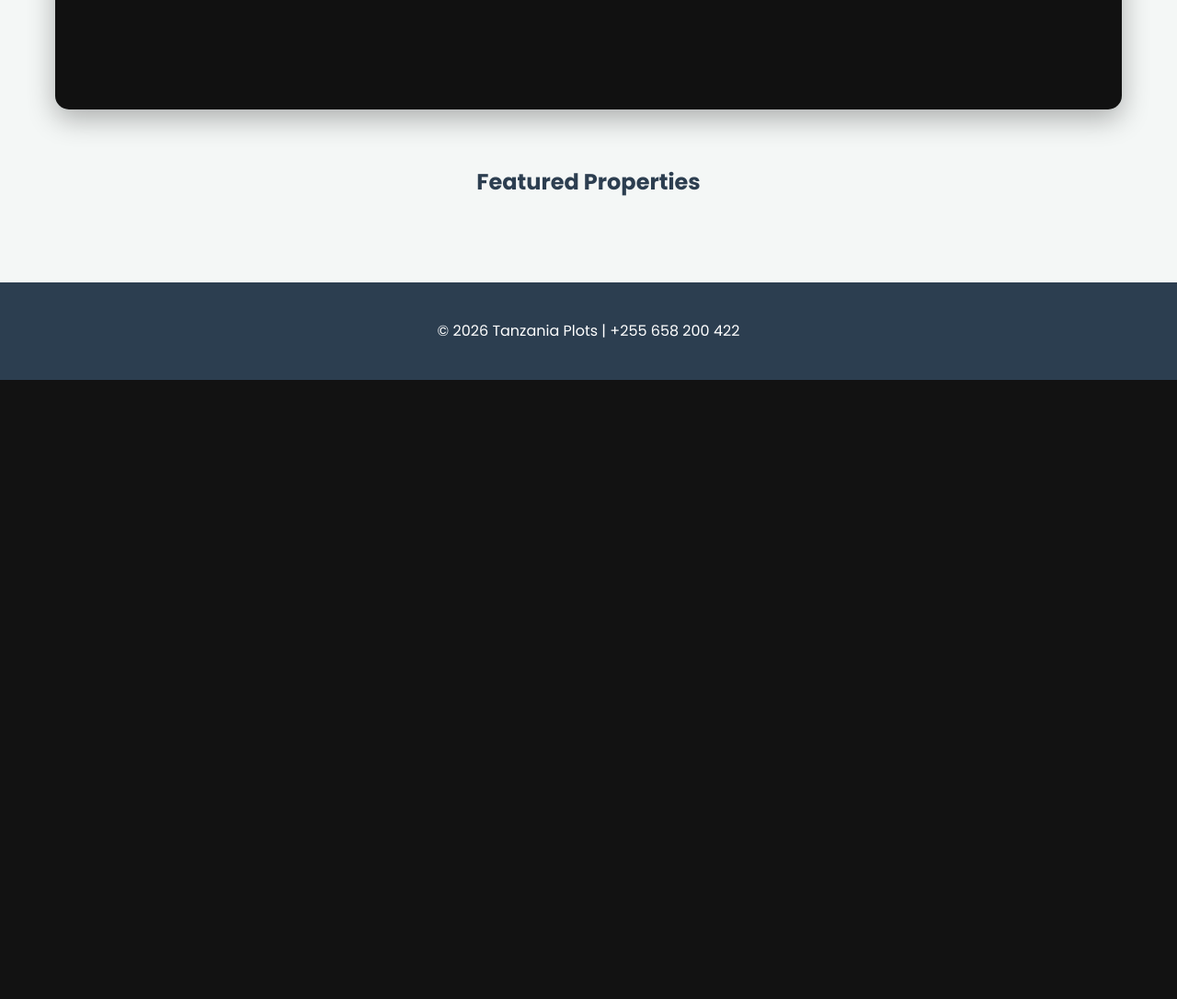
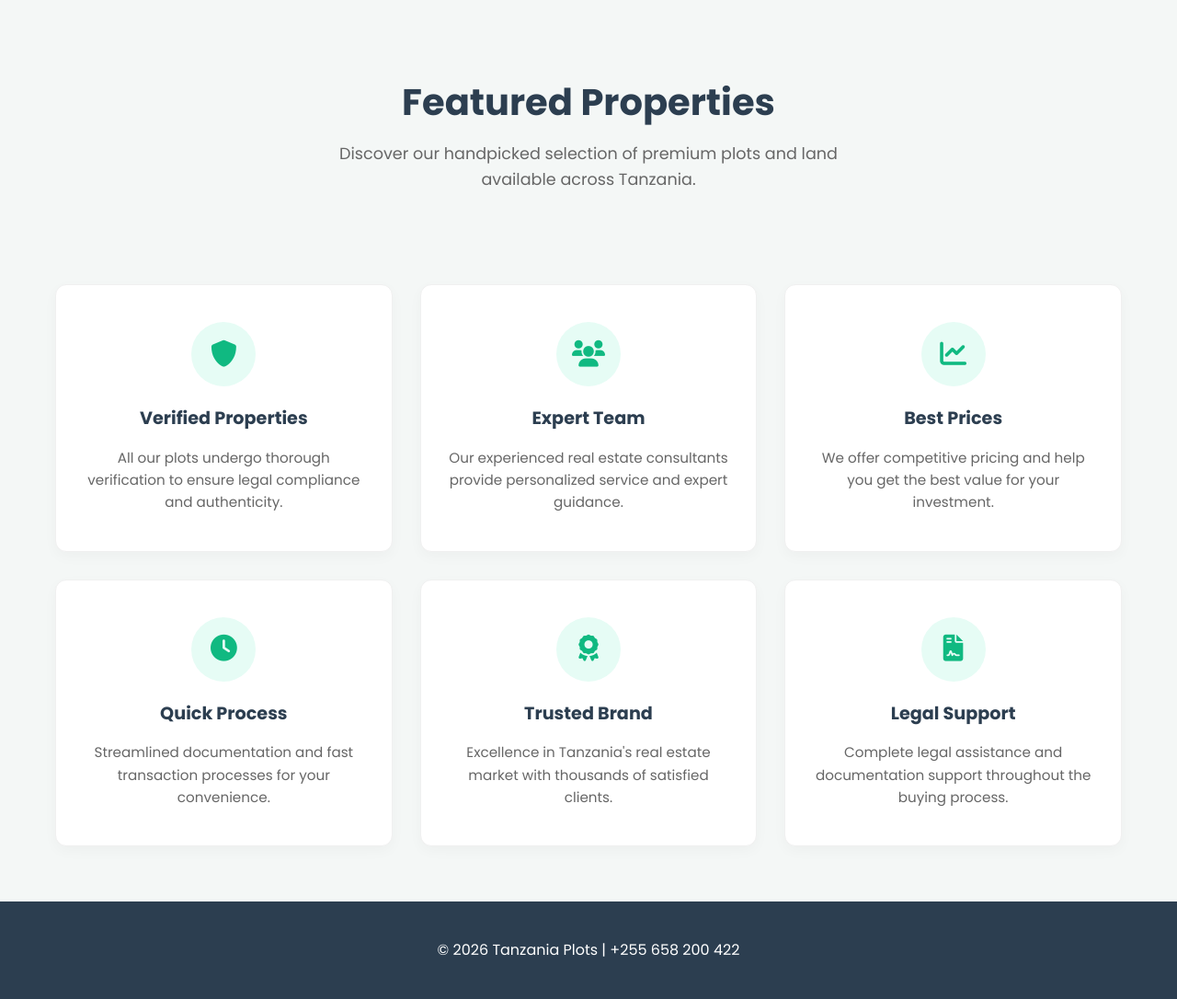
Before and after one commit to ngamilagaboniface-beep/tanzania_plots, a Flask app: page / in a window 1280 px wide. Shown: the part 741-1827 px from the top of the page at 92% size. Before the commit the page ends 1154 px from the top, so only its background shows below. Run offline with Flask 3, Linux system fonts and the light colour scheme.

Commit message:
Revamp index.html with new layout and styles
Updated the hero section and property display layout with enhanced styling and added benefits section.

```diff
--- a/templates/index.html
+++ b/templates/index.html
@@ -1,50 +1,130 @@
 {% extends "base.html" %}
 {% block content %}
-<div class="hero-bg">
-    <div>
-        <h1 style="font-size: 3rem; font-weight: 900;">Find Your Dream Plot in Tanzania</h1>
-        <p style="font-size: 1.2rem;">Secure, Verified, and Affordable Land Ownership</p>
+
+<div class="hero-bg" style="background-image: linear-gradient(rgba(0, 51, 153, 0.8), rgba(0,0,0,0.8)), url('https://images.unsplash.com/photo-1580587771525-78b9dba3b914?ixlib=rb-1.2.1&auto=format&fit=crop&w=1350&q=80'); height: auto; border-radius: 0;">
+    <div class="hero-split">
+
+        <div class="hero-text">
+            <h1>Find Your Perfect Plot in <br><span>Tanzania Today</span></h1>
+            <p>Trusted real estate consultants specializing in premium land and plots across Tanzania. Your dream property awaits.</p>
+            <div style="display: flex; gap: 15px;">
+                <a href="{{ url_for('properties') }}" class="btn" style="background: #facc15; color: var(--dark);">View Plots</a>
+                <a href="https://wa.me/255658200422" class="btn" style="border: 1px solid white; color: white;">Sell Your Land</a>
+            </div>
+
+            <div class="hero-badges">
+                <div class="hero-badge"><i class="fa fa-chart-line"></i> Best Prices</div>
+                <div class="hero-badge"><i class="fa fa-shield-alt"></i> Verified</div>
+                <div class="hero-badge"><i class="fa fa-map-marker-alt"></i> Prime Locations</div>
+            </div>
+        </div>
+
+        <div class="search-box-container">
+            <h2>Quick Property Search</h2>
+            <form action="{{ url_for('properties') }}" method="GET">
+                <div class="search-form-group">
+                    <label>Location</label>
+                    <i class="fa fa-map-marker-alt"></i>
+                    <input type="text" name="location" class="search-input" placeholder="Enter location...">
+                </div>
+
+                <div class="price-split">
+                    <div class="search-form-group" style="flex:1;">
+                        <label>Min Price (TZS)</label>
+                        <input type="number" name="min_price" class="search-input" placeholder="e.g. 10000000">
+                    </div>
+                    <div class="search-form-group" style="flex:1;">
+                        <label>Max Price (TZS)</label>
+                        <input type="number" name="max_price" class="search-input" placeholder="e.g. 100000000">
+                    </div>
+                </div>
+
+                <div class="search-form-group">
+                    <label>Property Type</label>
+                    <select class="search-input" style="padding-left: 15px;">
+                        <option value="">All Types</option>
+                        <option value="Residential">Residential</option>
+                        <option value="Commercial">Commercial</option>
+                        <option value="Agricultural">Agricultural</option>
+                    </select>
+                </div>
+
+                <button type="submit" class="btn" style="background: var(--primary-blue); color: white; width: 100%; margin-top: 10px;">
+                    <i class="fa fa-search"></i> Search Properties
+                </button>
+            </form>
+        </div>
     </div>
 </div>
 
 <div class="container">
-    <div class="slideshow">
-        {% for plot in plots[:5] %}
-            <div class="slide {% if loop.first %}active{% endif %}"
-                 style="background-image: url('{{ url_for('static', filename='uploads/' + plot.images[0].filename if plot.images else '') }}');">
-                <div class="slide-info">
-                    <h2>{{ plot.title }}</h2>
-                    <p>TZS {{ "{:,.0f}".format(plot.price) }} | {{ plot.location }}</p>
-                </div>
-            </div>
-        {% endfor %}
+    <div style="text-align: center; margin-top: 80px; margin-bottom: 40px;">
+        <h2 style="font-size: 2.5rem; color: var(--dark); margin-bottom: 10px;">Featured Properties</h2>
+        <p style="color: #666; font-size: 1.1rem; max-width: 600px; margin: 0 auto;">Discover our handpicked selection of premium plots and land available across Tanzania.</p>
     </div>
 
-    <h2 style="margin-top:60px; text-align:center;">Featured Properties</h2>
     <div class="property-grid">
-        {% for plot in plots %}
+        {% for plot in plots[:3] %}
         <div class="card">
+            <div class="badge-featured">Featured</div>
+            <div class="heart-icon"><i class="fa fa-heart"></i></div>
+
             {% if plot.images %}
                 <img src="{{ url_for('static', filename='uploads/' + plot.images[0].filename) }}">
             {% endif %}
+
             <div class="card-body">
-                <h3>{{ plot.title }}</h3>
-                <p style="color:#666;"><i class="fa fa-map-marker"></i> {{ plot.location }}</p>
-                <div class="price">TZS {{ "{:,.0f}".format(plot.price) }}</div>
-                <a href="{{ url_for('property_detail', plot_id=plot.id) }}" class="btn btn-blue" style="width:100%">View Details</a>
+                <h3 style="color: var(--dark);">{{ plot.title }}</h3>
+                <p style="color:#666; font-size: 0.9rem; margin-bottom: 15px;"><i class="fa fa-map-marker-alt"></i> {{ plot.location }}</p>
+
+                <div style="display: flex; gap: 15px; font-size: 0.85rem; color: #555;">
+                    <span><i class="fa fa-square"></i> {{ plot.sqm_size }} sqm</span>
+                    <span style="color: var(--primary-blue);"><i class="fa fa-tag"></i> {{ plot.status }}</span>
+                </div>
+
+                <div class="card-footer">
+                    <div class="price" style="margin: 0; font-size: 1.2rem;">TZS {{ "{:,.0f}".format(plot.price) }}</div>
+                    <div style="display: flex; gap: 10px;">
+                        <a href="{{ url_for('property_detail', plot_id=plot.id) }}" class="btn btn-blue" style="padding: 10px 15px; border-radius: 8px;">View Details</a>
+                        <a href="https://wa.me/255658200422" class="phone-btn"><i class="fa-brands fa-whatsapp"></i></a>
+                    </div>
+                </div>
             </div>
         </div>
         {% endfor %}
     </div>
+
+    <div class="benefits-grid">
+        <div class="benefit-card">
+            <div class="benefit-icon"><i class="fa fa-shield-alt"></i></div>
+            <h3>Verified Properties</h3>
+            <p>All our plots undergo thorough verification to ensure legal compliance and authenticity.</p>
+        </div>
+        <div class="benefit-card">
+            <div class="benefit-icon"><i class="fa fa-users"></i></div>
+            <h3>Expert Team</h3>
+            <p>Our experienced real estate consultants provide personalized service and expert guidance.</p>
+        </div>
+        <div class="benefit-card">
+            <div class="benefit-icon"><i class="fa fa-chart-line"></i></div>
+            <h3>Best Prices</h3>
+            <p>We offer competitive pricing and help you get the best value for your investment.</p>
+        </div>
+        <div class="benefit-card">
+            <div class="benefit-icon"><i class="fa fa-clock"></i></div>
+            <h3>Quick Process</h3>
+            <p>Streamlined documentation and fast transaction processes for your convenience.</p>
+        </div>
+        <div class="benefit-card">
+            <div class="benefit-icon"><i class="fa fa-award"></i></div>
+            <h3>Trusted Brand</h3>
+            <p>Excellence in Tanzania's real estate market with thousands of satisfied clients.</p>
+        </div>
+        <div class="benefit-card">
+            <div class="benefit-icon"><i class="fa fa-file-contract"></i></div>
+            <h3>Legal Support</h3>
+            <p>Complete legal assistance and documentation support throughout the buying process.</p>
+        </div>
+    </div>
 </div>
-
-<script>
-    let slides = document.querySelectorAll('.slide');
-    let current = 0;
-    setInterval(() => {
-        slides[current].classList.remove('active');
-        current = (current + 1) % slides.length;
-        slides[current].classList.add('active');
-    }, 5000);
-</script>
 {% endblock %}
```
